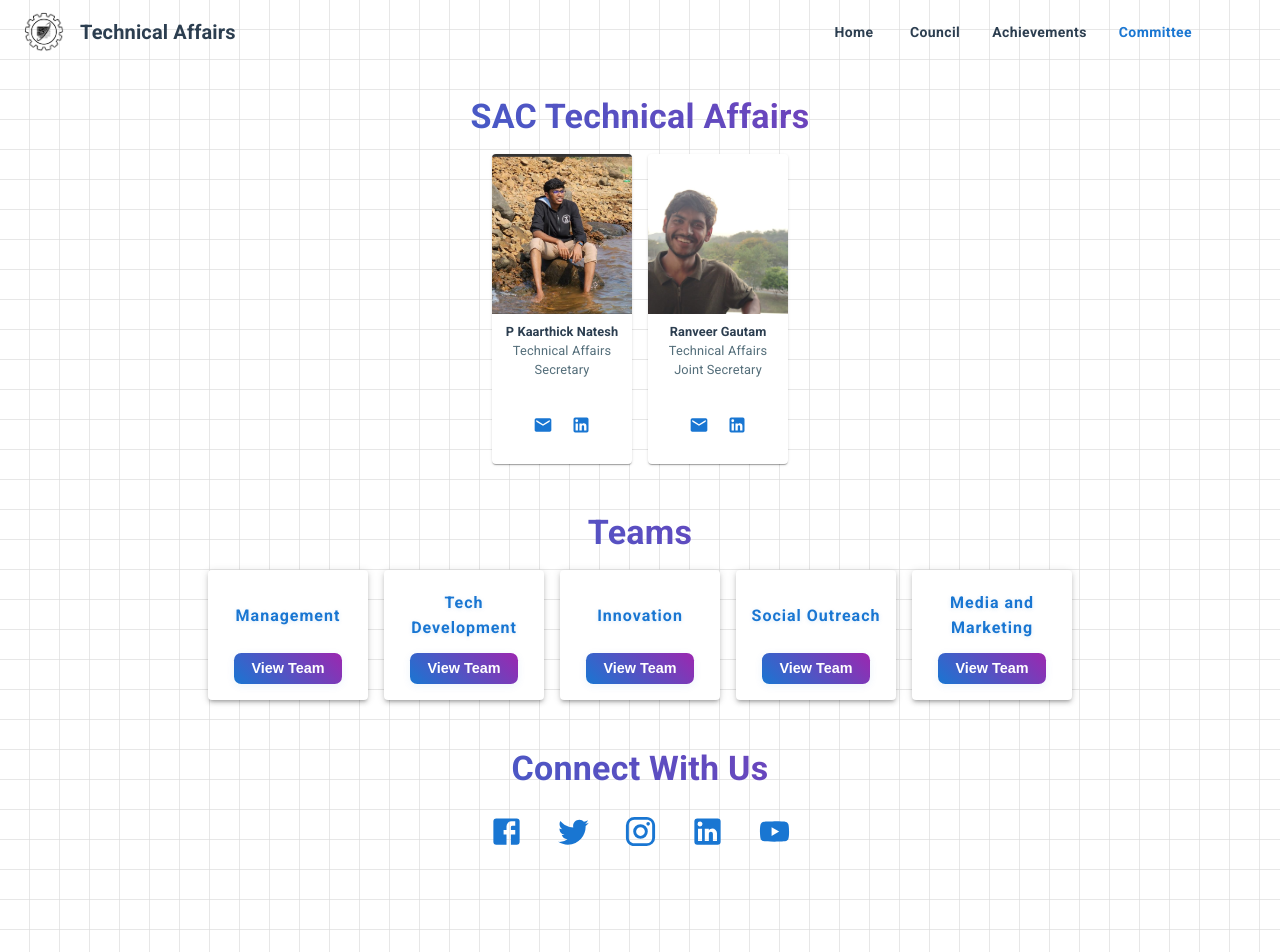
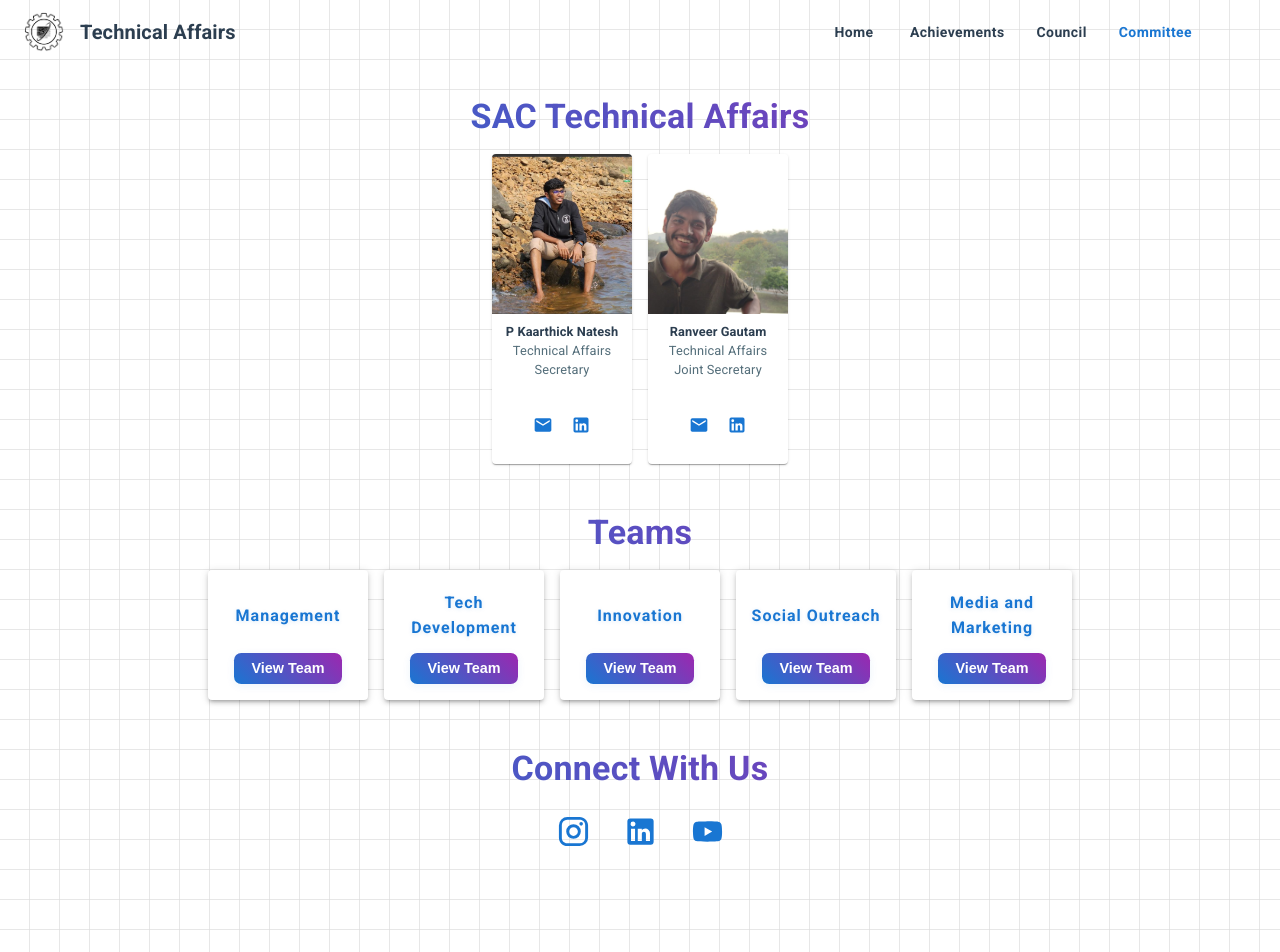
Before and after one commit to varshini-1396/Technical-Affairs-IIITDM, a React (Create React App) app: page /committee in a window 1280 px wide. Shown: the top 952 px of the page. Built offline with nearby package versions, Linux system fonts and the light colour scheme; some icons are missing.

Commit message:
Reorder 'Council' item in Navbar.js and remove unused social media icons from Committee.js to streamline navigation and reduce clutter.

```diff
--- a/src/components/Navbar.js
+++ b/src/components/Navbar.js
@@ -22,8 +22,8 @@ import { NavLink } from 'react-router-dom';
 
 const navItems = [
   { name: 'Home', path: '/' },
+  { name: 'Achievements', path: '/achievements' },
   { name: 'Council', path: '/council' },
-  { name: 'Achievements', path: '/achievements' },
   { name: 'Committee', path: '/committee' },
 ];
 
--- a/src/pages/Committee.js
+++ b/src/pages/Committee.js
@@ -10,8 +10,6 @@ import {
   IconButton,
 } from "@mui/material";
 import {
-  Facebook,
-  Twitter,
   Instagram,
   LinkedIn,
   YouTube,
@@ -307,22 +305,6 @@ function Committee() {
         <Box sx={{ display: "flex", justifyContent: "center", gap: 2 }}>
           <IconButton
             color="primary"
-            href={socialMediaLinks.facebook}
-            target="_blank"
-            rel="noopener noreferrer"
-          >
-            <Facebook fontSize="large" />
-          </IconButton>
-          <IconButton
-            color="primary"
-            href={socialMediaLinks.twitter}
-            target="_blank"
-            rel="noopener noreferrer"
-          >
-            <Twitter fontSize="large" />
-          </IconButton>
-          <IconButton
-            color="primary"
             href={socialMediaLinks.instagram}
             target="_blank"
             rel="noopener noreferrer"
```
